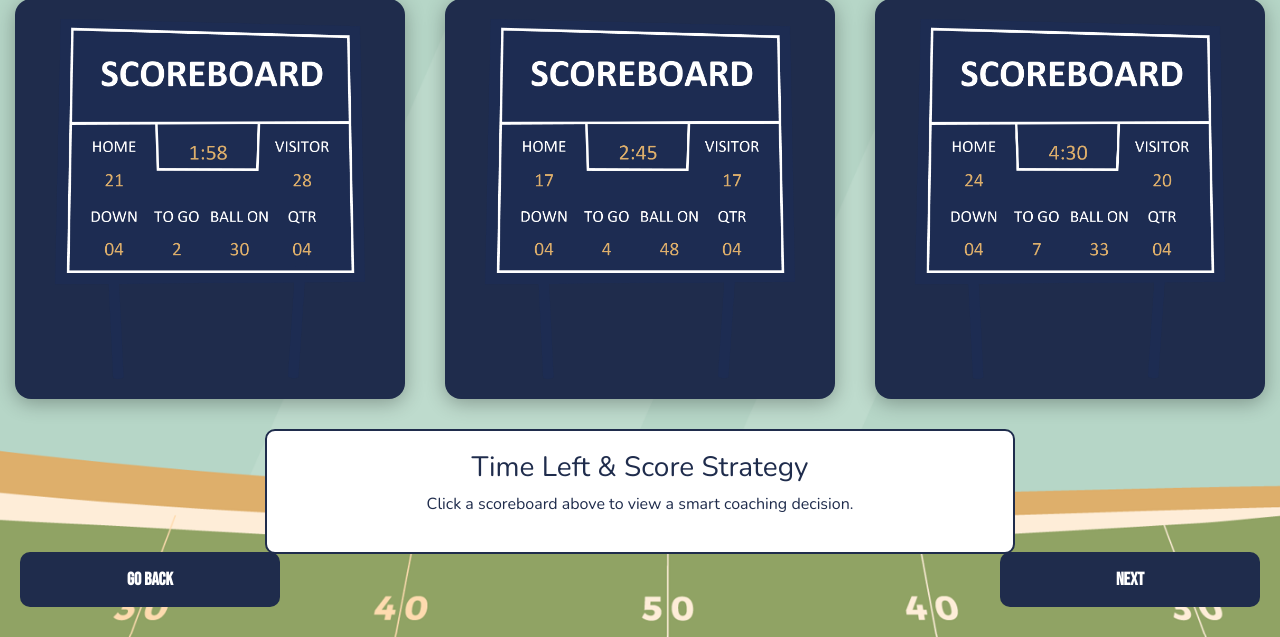
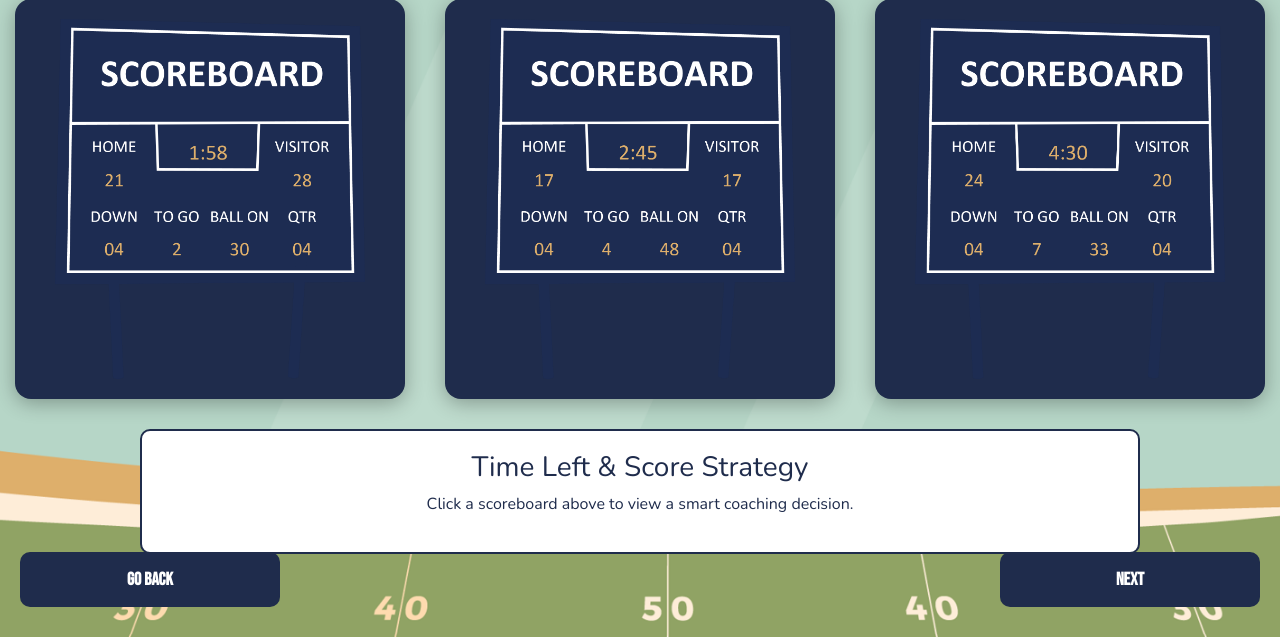
Before and after one commit to trv2111/w4170-proj, a Flask app: page /learn/time-score in a window 1280 px wide. Shown: the part 163-800 px from the top of the page. Run offline with Flask 3, Linux system fonts and the light colour scheme; some libraries are stand-ins or nearby versions; some web fonts are replaced.

Commit message:
Update style.css

```diff
--- a/static/style.css
+++ b/static/style.css
@@ -382,7 +382,7 @@ a:hover {
     padding: 20px;
     border: 2px solid #1f2c4c;
     border-radius: 10px;
-    width: 60%;
+    width: 80%;
     margin: 30px auto;
   }
   .summary-content {
```
